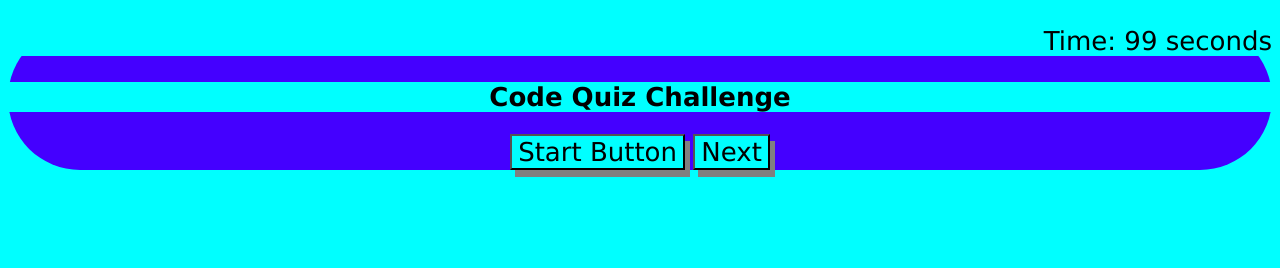
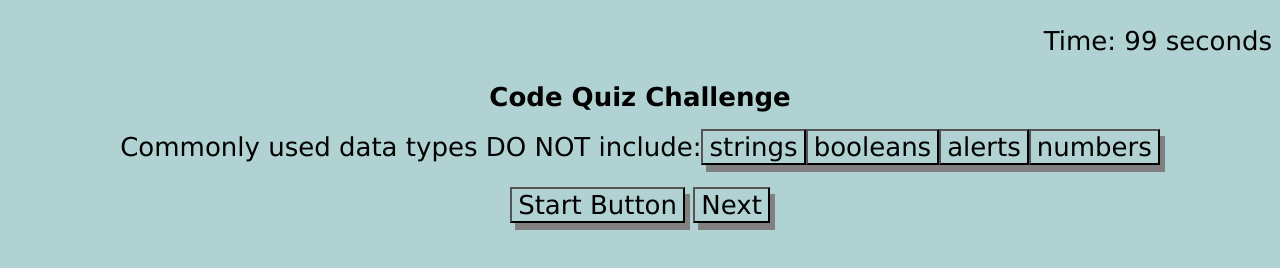
Before and after one commit to hoeferg/code--quiz, a plain HTML site: page index.html in a window 1280 px wide. Both pictures are taken after a click on the button "Start Button". Drawn offline with Linux system fonts and the light colour scheme.

Commit message:
added question that rotate through and added end of clock.

```diff
--- a/assets/script.js
+++ b/assets/script.js
@@ -1,12 +1,16 @@
 const generateBtn = document.querySelector("#generate-quiz");
 const startCard = document.querySelector("#start-quiz");
-const questionCard = document.querySelector("#question");
 const $time = document.querySelector(".time");
 const $submitAnswer = document.querySelector("#next");
+const questionDiv = document.querySelector("#question");
+let questionCard = 0
+let secondsLeft = 101
+let timerInterval;
+
 
 let questions = [
     {
-        title: "Commonly used data types DO NOt include:",
+        title: "Commonly used data types DO NOT include:",
         choices: ["strings", "booleans", "alerts", "numbers"],
         answer: "alerts"
     },
@@ -18,7 +22,7 @@ let questions = [
     {
         title: "The condition in an if / else statement is enclosed within__________.",
         choices: ["numbers and strings", "other arrays", "booleans", "all the above"],
-        answer: "parentheses"
+        answer: "other arrays"
     },
     {
         title: "Arrays in Javascript can be used to store ____.",
@@ -32,41 +36,68 @@ let questions = [
     },
     {
         title: "A very useful tool for used during development and debugging for printing content to the debugger is:",
-        choices: ["Javascript", "terminal /bash", "for loops", "console log"],
-        answer: "console log"
+        choices: ["Javascript", "terminal /bash", "for loops", "console.log"],
+        answer: "console.log"
     },
 ]
 
 function generateQuiz() {
-    startCard.setAttribute("style","display:none")
-    $time.setAttribute("style","display:block")
+    startCard.setAttribute("style", "display:none")
+    $time.setAttribute("style", "display:block")
     setTime()
+    render()
 }
 
+
 function setTime() {
-    let secondsLeft = 101
-    const timerInterval = setInterval (function() {
+    timerInterval = setInterval(function () {
         secondsLeft--;
         $time.textContent = "Time: " + secondsLeft + " seconds";
-        if(secondsLeft === 0) {
+        if (secondsLeft === 0) {
             clearInterval(timerInterval);
             return;
         }
-    },1000);
+    }, 1000);
+}
+
+function render() {
+    questionDiv.innerHTML = "";
+    questionDiv.textContent = questions[questionCard].title
+    for (let i = 0; i < questions[questionCard].choices.length; i++) {
+        let userChoices = questions[questionCard].choices[i]
+        let choiceButton = document.createElement("button")
+        choiceButton.textContent = userChoices
+        choiceButton.setAttribute("data-value", userChoices)
+        choiceButton.addEventListener("click", submitAnswer)
+        questionDiv.appendChild(choiceButton)
+    }
 }
 
 
 // function sendMessage
 
+function quizEnd () {
+    clearInterval(timerInterval);
 
-let submitAnswer = function() {
-    let answer = document.getElementsByName('#question');
-    let length =questions.length;
-    for (var i = 0; i <length; i++); {
-        if (answer[i].checked) {
-            val = answer[i].value;
+}
+
+
+function submitAnswer() {
+    console.log(this.dataset.value)
+    if (this.dataset.value === questions[questionCard].answer) {
+        questionCard++
+        if (secondsLeft === 0 || questionCard === questions.length - 1) {
+            quizEnd()
+        }
+        render()
+    }
+    else {
+        secondsLeft = secondsLeft - 5
+        if (secondsLeft === 0) {
+            quizEnd()
         }
     }
+
 }
 // need start button to interact when clicked. It needs to start a timer and presents with a timer
 
--- a/assets/style.css
+++ b/assets/style.css
@@ -1,14 +1,13 @@
 * {
     font-family: 'Lucida Sans', 'Lucida Sans Regular', 'Lucida Grande', 'Lucida Sans Unicode', Geneva, Verdana, sans-serif;
     font-size: 26px;
-    background-color: aqua;
+    background-color: rgb(176, 210, 210);
 
 }
 
 body{
     border: black;
     text-align: center;
-    background-color: rgb(68, 0, 255);
     border-radius: 10em;
 }
 
--- a/index.html
+++ b/index.html
@@ -9,7 +9,7 @@
     <title>Code Quiz</title>
 </head>
 <body>
-    <p class="time" style="display:none" >Time: 100 Seconds</p>
+    <p class="time" style="display:none" >Time: 100 seconds</p>
     <h1>Code Quiz Challenge</h1>
         <p id ="start-quiz">Try to answer the following code-related question within the time limit. Keep in mind that incorrect will reduce your time by 15 seconds. </p>
         <div id ="question"></div>
```
